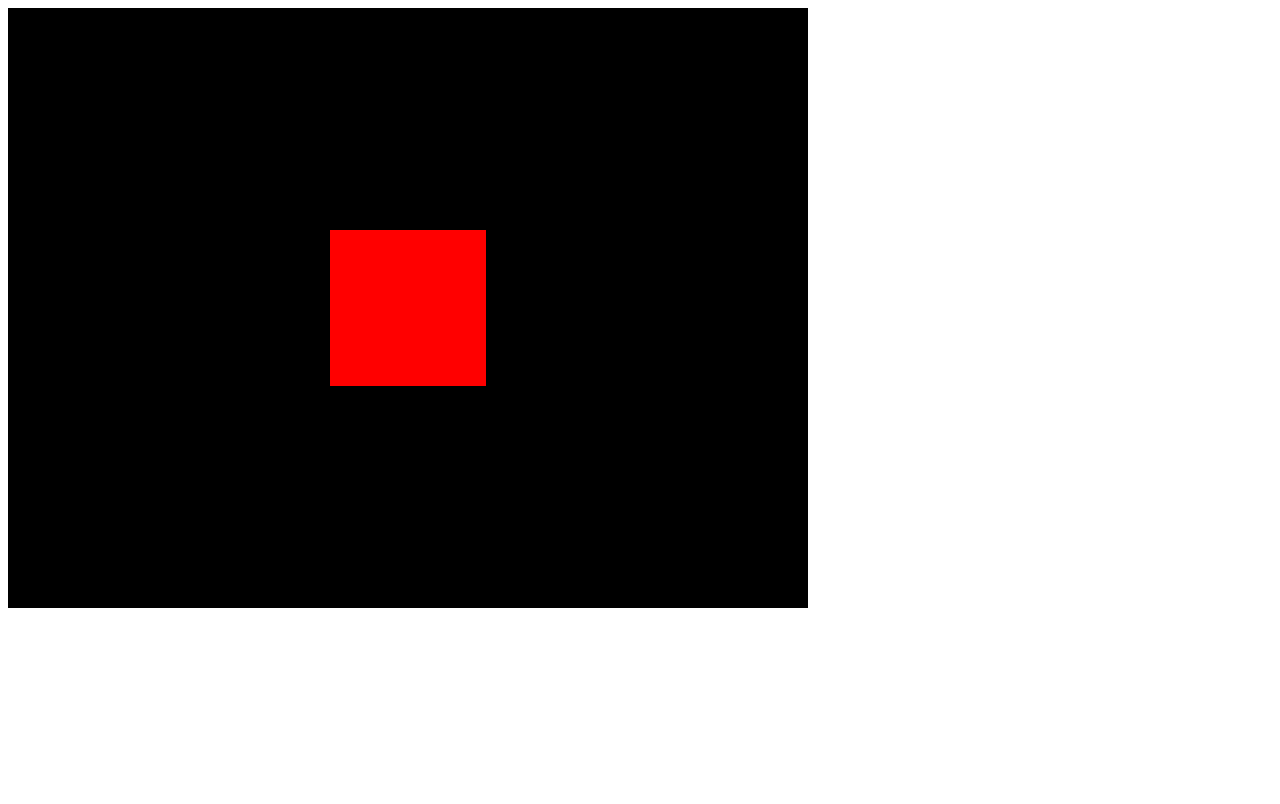
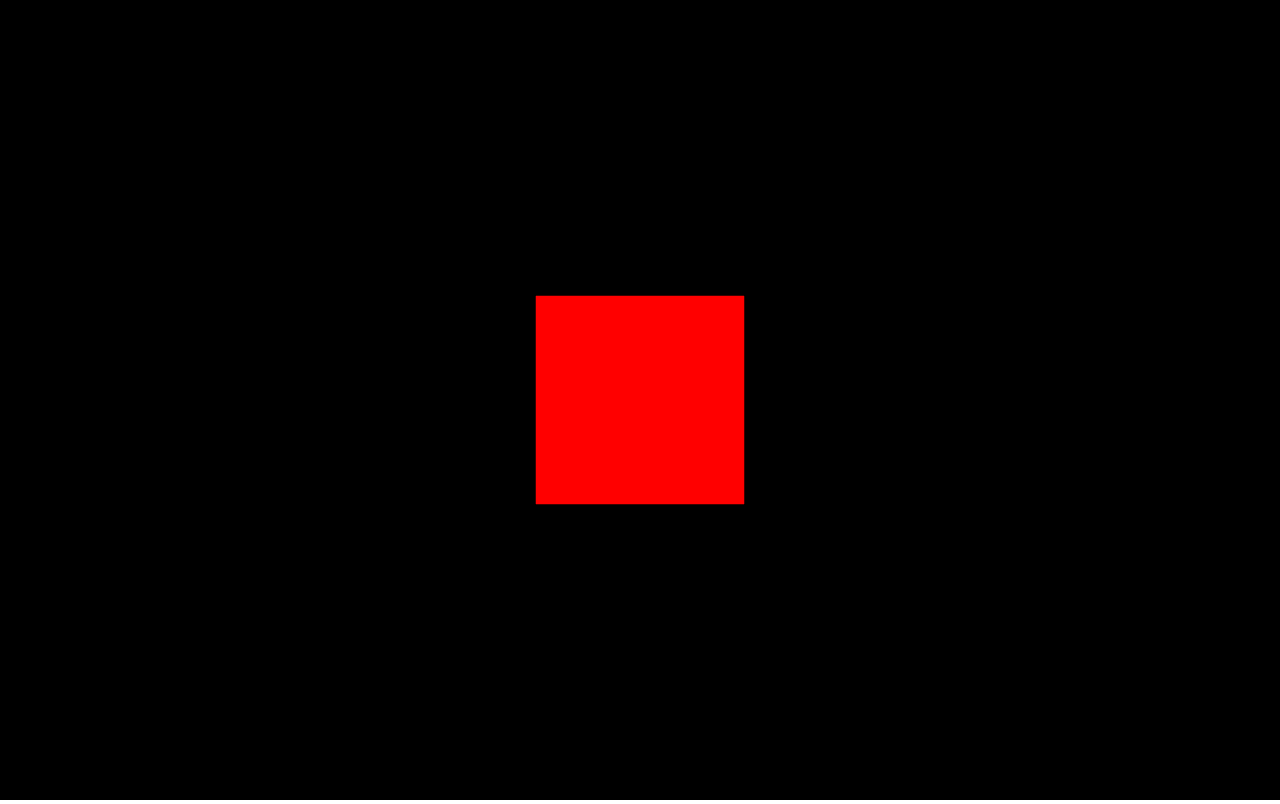
Before and after one commit to hereisandres/three-ts-template, a website built with Vite: page index.html in a window 1280 px wide. Built offline with nearby package versions, Linux system fonts and the light colour scheme.

Commit message:
Improvements + added readme

```diff
--- a/src/main.ts
+++ b/src/main.ts
@@ -1,30 +1,42 @@
 import './style.css'
-import * as settings from  './settings'
+import * as settings from './settings'
 import * as THREE from 'three'
+import CubeScene from './scenes/CubeScene'
 
 const renderer = new THREE.WebGLRenderer({
-  canvas: settings.canvas.element
+    canvas: settings.canvas.element,
+    antialias: true
 })
 renderer.setSize(settings.canvas.width, settings.canvas.height)
 
-const mainCamera = new THREE.PerspectiveCamera(settings.mainCamera.fov, settings.mainCamera.aspect, settings.mainCamera.near, settings.mainCamera.far)
+const mainCamera = new THREE.PerspectiveCamera(
+    settings.mainCamera.fov,
+    settings.mainCamera.aspect(),
+    settings.mainCamera.near,
+    settings.mainCamera.far
+)
 mainCamera.position.z = 3
 
 // Template Scene
-const scene = new THREE.Scene()
-
-const geometry = new THREE.BoxGeometry(1, 1, 1)
-const material = new THREE.MeshBasicMaterial({ color: 0xff0000 })
-const mesh = new THREE.Mesh(geometry, material)
-scene.add(mesh)
-
-mainCamera.position.z = 3
-scene.add(mainCamera)
+const scene = new CubeScene(mainCamera)
+scene.start()
 
 // Main Loop
-const tick = () =>
-{
-  renderer.render(scene, mainCamera)
-  requestAnimationFrame(tick)
+const tick = () => {
+    scene.update()
+    renderer.render(scene, mainCamera)
+    requestAnimationFrame(tick)
 }
 tick()
+
+// Resize logic
+window.addEventListener('resize', () => {
+    // Update canvas size
+    settings.canvas.width = window.innerWidth
+    settings.canvas.height = window.innerHeight
+
+    // Update camera and renderer
+    mainCamera.aspect = settings.mainCamera.aspect()
+    mainCamera.updateProjectionMatrix()
+    renderer.setSize(settings.canvas.width, settings.canvas.height)
+})
--- /dev/null
+++ b/src/scenes/BaseScene.ts
@@ -0,0 +1,14 @@
+import * as THREE from 'three'
+
+export abstract class BaseScene extends THREE.Scene {
+    protected readonly camera: THREE.PerspectiveCamera
+
+    constructor(camera: THREE.PerspectiveCamera) {
+        super()
+
+        this.camera = camera
+    }
+
+    public abstract start(): void
+    public abstract update(): void
+}
--- /dev/null
+++ b/src/scenes/CubeScene.ts
@@ -0,0 +1,18 @@
+import { BaseScene } from './BaseScene'
+import * as THREE from 'three'
+
+export default class CubeScene extends BaseScene {
+    public start() {
+        this.camera.position.z = 3
+        this.add(this.camera)
+
+        const geometry = new THREE.BoxGeometry(1, 1, 1)
+        const material = new THREE.MeshBasicMaterial({ color: 0xff0000 })
+        const mesh = new THREE.Mesh(geometry, material)
+        this.add(mesh)
+    }
+
+    public update() {
+
+    }
+}
--- a/src/settings.ts
+++ b/src/settings.ts
@@ -1,14 +1,17 @@
 // Canvas
 export const canvas = {
   element: document.getElementById('app') as HTMLCanvasElement,
-  width: 800,
-  height: 600
+  width: window.innerWidth,
+  height: window.innerHeight,
+  isFullWindowSize: true,
+  allowFullscreen: true
 }
+
 
 // Camera
 export const mainCamera = {
   fov: 75,
-  aspect: canvas.width / canvas.height,
+  aspect: () => { return canvas.width / canvas.height },
   near: 1,
   far:  1000
 }
--- a/src/style.css
+++ b/src/style.css
@@ -1,3 +1,9 @@
+html, body {
+  margin: 0;
+  padding: 0;
+  overflow: hidden;
+}
+
 #app {
   font-family: Avenir, Helvetica, Arial, sans-serif;
   -webkit-font-smoothing: antialiased;
```
Also changed, not shown: package.json (+6 -5 lines), README.md (added), 1 other file.
